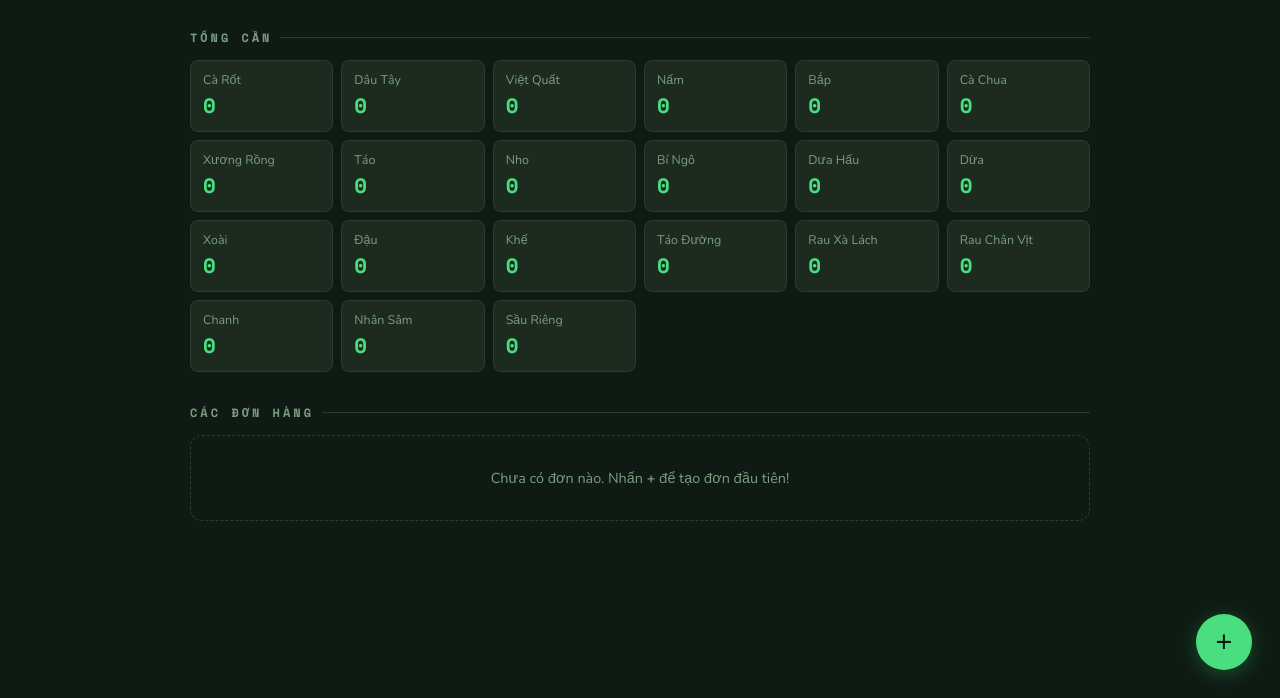
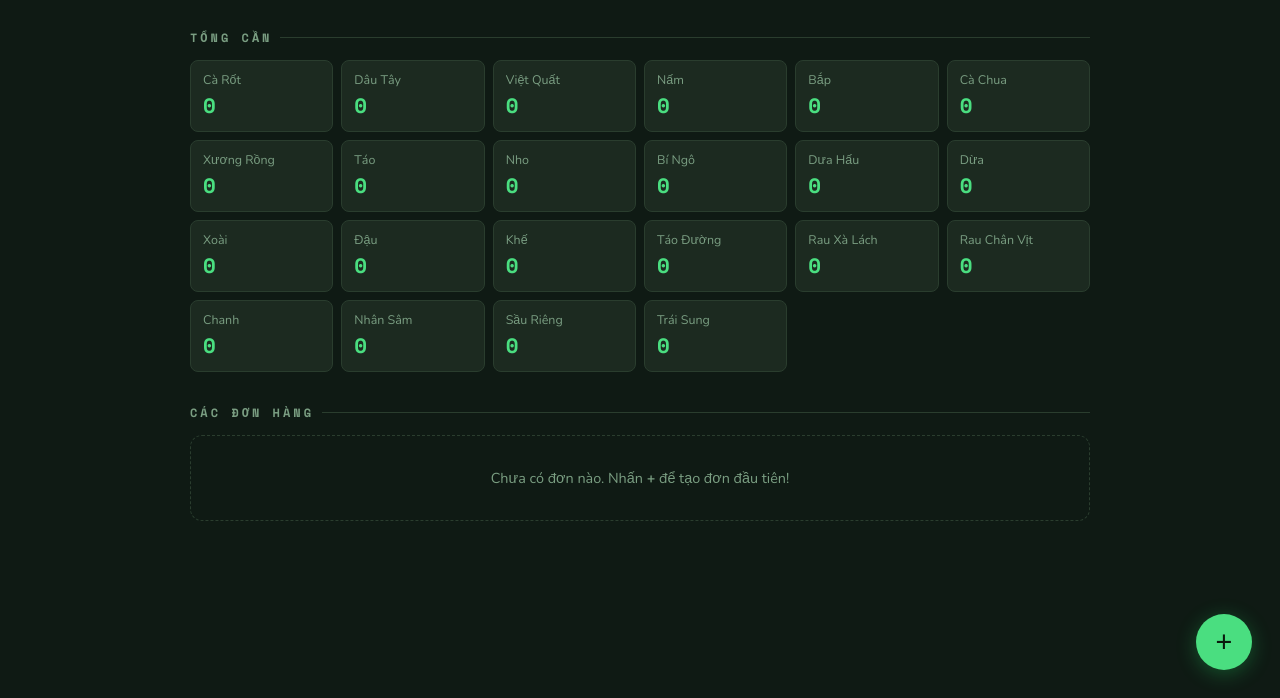
Before and after one commit to jackyphan201/play-together-order, a plain HTML site: page index.html in a window 1280 px wide. Shown: the part 102-800 px from the top of the page. Drawn offline with nearby package versions, Linux system fonts and the light colour scheme.

Commit message:
Update index.html

```diff
--- a/index.html
+++ b/index.html
@@ -424,7 +424,7 @@ const PRODUCTS = [
   "Cà Rốt","Dâu Tây","Việt Quất","Nấm","Bắp","Cà Chua",
   "Xương Rồng","Táo","Nho","Bí Ngô","Dưa Hấu","Dừa",
   "Xoài","Đậu","Khế","Táo Đường","Rau Xà Lách","Rau Chân Vịt",
-  "Chanh","Nhân Sâm","Sầu Riêng"
+  "Chanh","Nhân Sâm","Sầu Riêng","Trái Sung"
 ];
 
 const MUTATIONS = [
```
